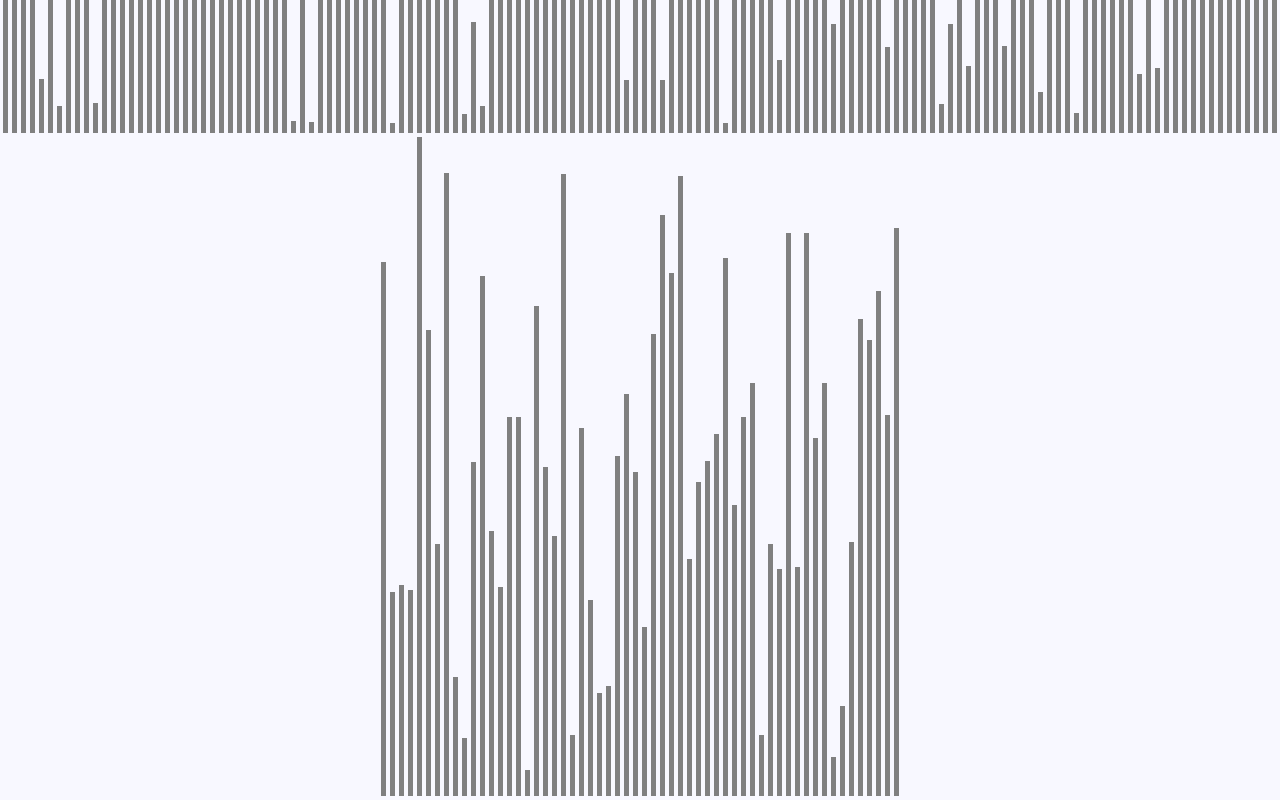
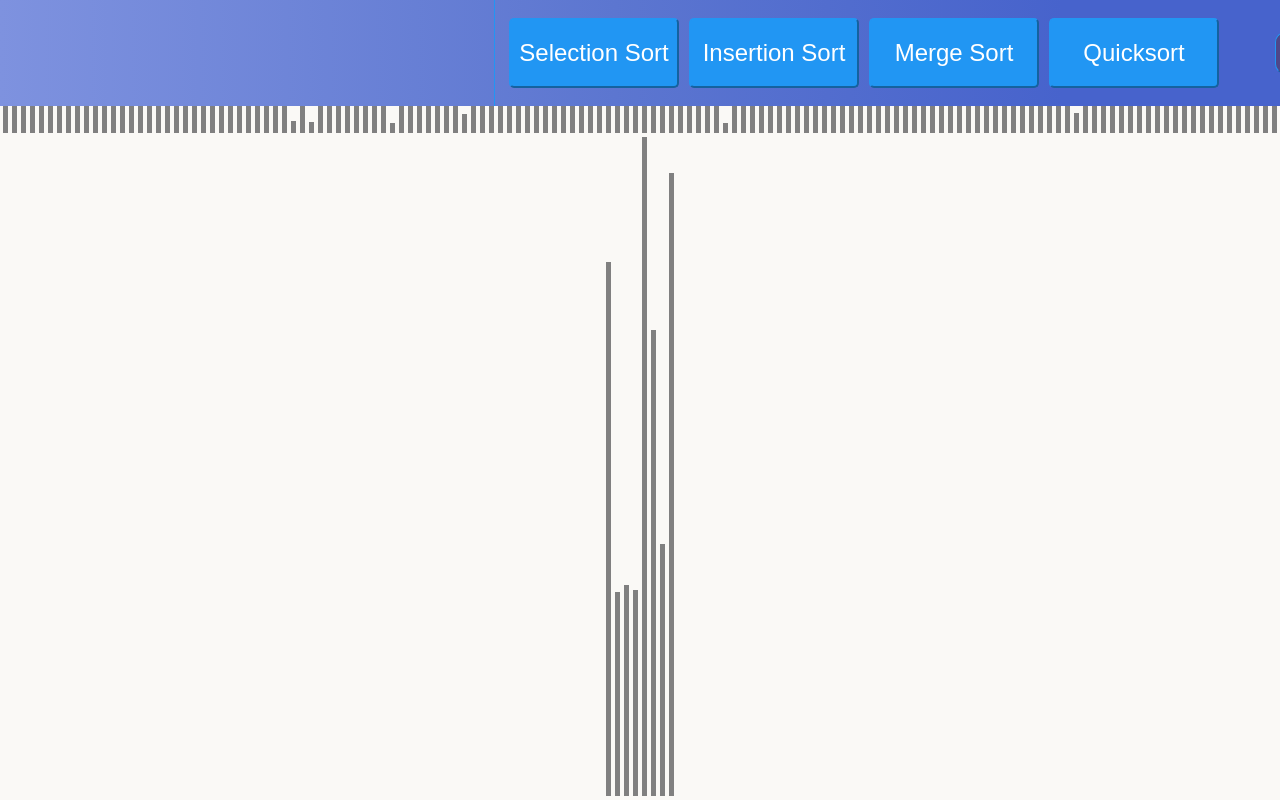
Before and after one commit to Lockmyre/dsAndAlgorithmsVisualizer, a React (Create React App) app: page / in a window 1280 px wide. Built offline with nearby package versions, Linux system fonts and the light colour scheme.

Commit message:
header styling

```diff
--- a/src/index.css
+++ b/src/index.css
@@ -1,5 +1,5 @@
 body {
-  background-color: #f8f8ff;
+  background-color: #FAF9F6;
   margin: 0;
   font-family: -apple-system, BlinkMacSystemFont, 'Segoe UI', 'Roboto', 'Oxygen',
     'Ubuntu', 'Cantarell', 'Fira Sans', 'Droid Sans', 'Helvetica Neue',
--- a/src/styles/SortingAlgorithmVisualizer.css
+++ b/src/styles/SortingAlgorithmVisualizer.css
@@ -9,14 +9,64 @@
 .arrayElementContainer {
 	position: absolute;
 	bottom: 0;
-	text-align: center;
+	margin-left: auto;
+	margin-right: auto;
 	width: 100%;
+}
+
+.sortingAlgorithmButton {
+	transition: 0.3s;
+	font-size: 24px;
+	color: white;
+	height: 70px;
+	width: 170px;
+	background-color: #2196F3;
+	border-radius: 5px;
+	border-width: 2px;
+	border-color: #2196F3;
+	cursor: pointer;
+	margin: 18px 5px;
+}
+
+.sortingAlgorithmButton:hover {
+	color: #2196F3;
+	background-color: white;
+}
+
+.sortingButtonContainer {
+	margin-left: 35%;
+}
+
+.verticalBar {
+	width: 1px;
+	height: 100%;
+	margin-left: -10px;
+	display: inline-block;
+	position: absolute;
+	background: #2196F3;
+}
+
+.sortButton {
+	cursor: pointer;
+	display: inline-block;
+	position: absolute;
+	margin-left: 4%;
+	background-color: #4F4789;
+	color: white;
+	top: 30%;
+	height: 40%;
+	width: 6%;
+	border-radius: 10px;
+	border-width: 1px;
+	border-color: #2196F3;
+}
+
+.sortingAlgorithmHeader {
+	display: block;
+	position: fixed;
+	z-index: 2;
+	top: 0;
+	width: 100%;
+	background: linear-gradient(90deg, rgba(126,146,223,1) 0%, rgba(92,118,208,1) 48%, rgba(71,99,204,1) 83%);
 
 }
-
-
-/*.arrayElementContainer {
-	width: 50%;
-	margin: 0 auto;
-}
-*/
--- a/src/visualizers/SortingAlgorithmVisualizer.jsx
+++ b/src/visualizers/SortingAlgorithmVisualizer.jsx
@@ -20,13 +20,15 @@ export default class SortingAlgorithmVisualizer extends React.Component {
 	}
 
 	componentDidMount() {
-		this.resetSortingArray(200);
+		this.resetSortingArray(150);
 	}
 
 	render() {
 		const {sortingArray} = this.state;
 
 		return (
+			<body>
+				<SortingAlgorithmHeader />
 				<div className="arrayElementContainer">
 					{sortingArray.map((value, index) => (
 						<div
@@ -35,6 +37,48 @@ export default class SortingAlgorithmVisualizer extends React.Component {
 						style={{height: value}}>
 						</div>
 					))}
+				</div>
+			</body>
+		);
+	}
+}
+
+function SortingAlgorithmButton(props) {
+	return (
+		<button className="sortingAlgorithmButton">
+			{props.value}
+		</button>
+	);
+}
+
+function SortButton() {
+	return (
+		<button className="sortButton">
+		Click to sort
+		</button>
+	);
+}
+
+class SortingAlgorithmHeader extends React.Component {
+	renderButton(text) {
+		return (
+			<SortingAlgorithmButton
+			 	value={text}
+			/>
+		);
+	}
+
+	render() {
+		return (
+			<div className="sortingAlgorithmHeader">
+				<div className="sortingButtonContainer">
+					<div className="verticalBar"></div>
+					{this.renderButton("Selection Sort")}
+					{this.renderButton("Insertion Sort")}
+					{this.renderButton("Merge Sort")}
+					{this.renderButton("Quicksort")}
+					<SortButton />
+				</div>
 			</div>
 		);
 	}
```
Lines whose indentation alone changed are shown as unchanged.
